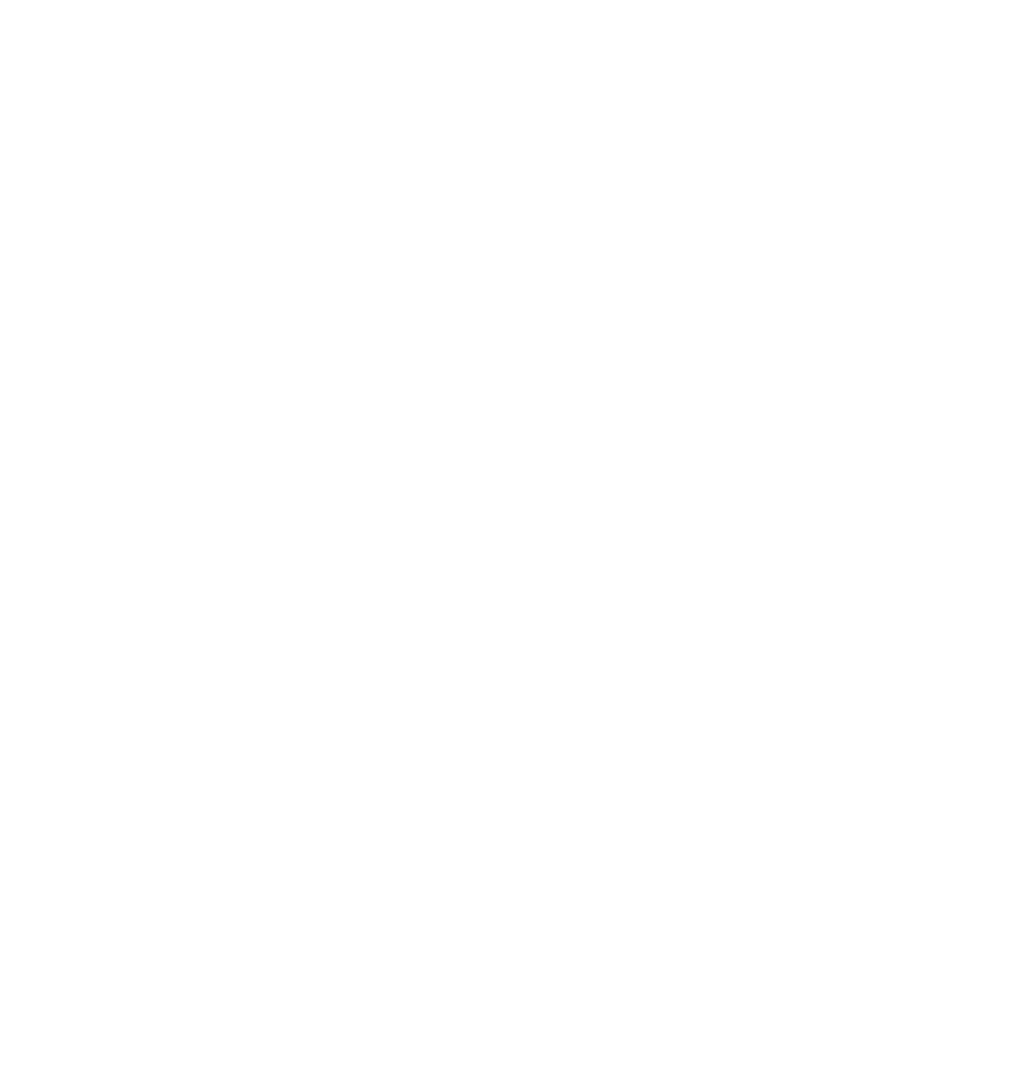
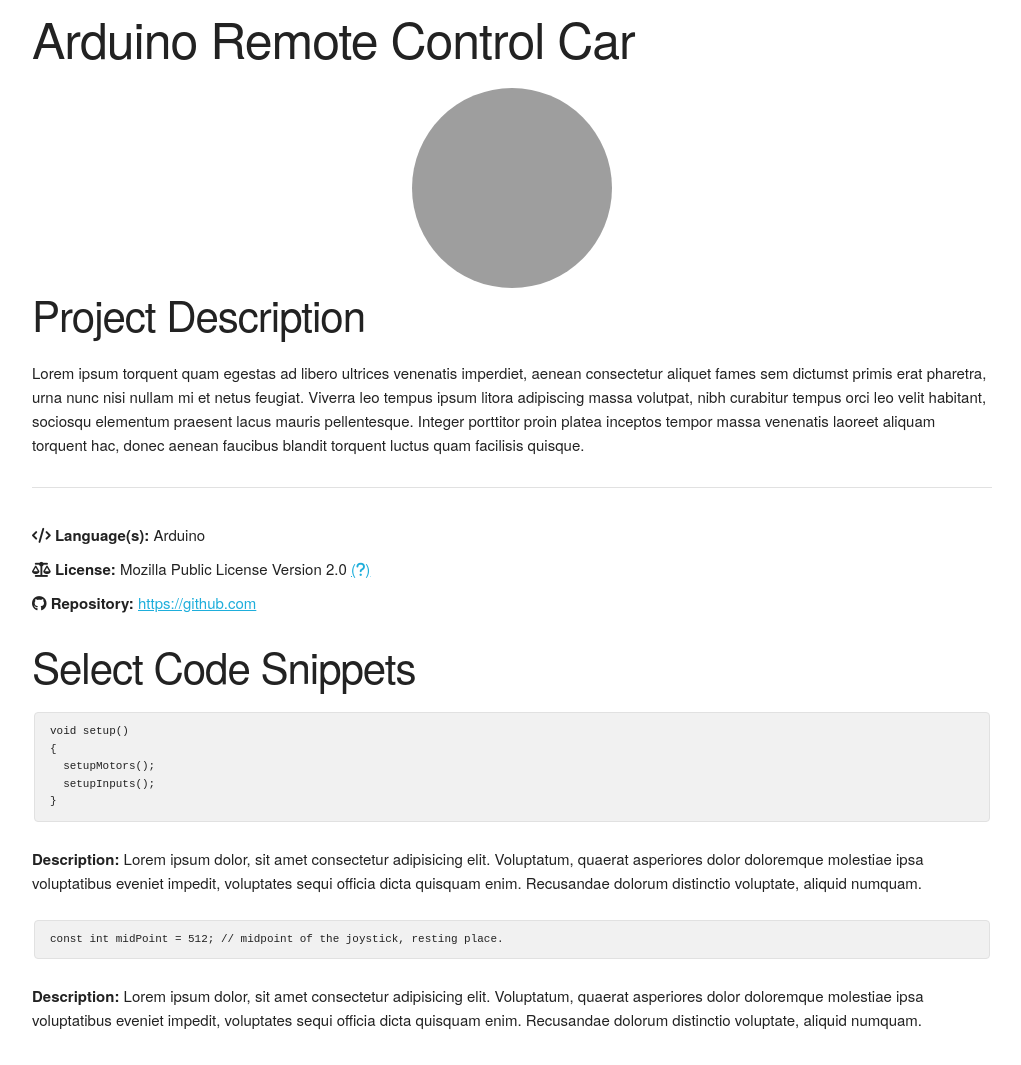
Before and after one commit to cspablocortez/ArduinoProjectPage, a plain HTML site: page index.html in a window 1280 px wide. Shown: the whole page, without its empty margins (128-1149 px from the left). Before the commit the page ends 800 px from the top, so only its background shows below. Drawn offline with Linux system fonts and the light colour scheme; grey boxes are pictures that could not be loaded.

Commit message:
Update index.html

```diff
--- a/index.html
+++ b/index.html
@@ -1,11 +1,53 @@
 <!DOCTYPE html>
 <html lang="en">
 <head>
-    <meta charset="UTF-8">
-    <meta name="viewport" content="width=device-width, initial-scale=1.0">
-    <title>Arduino Project Page</title>
+  <meta charset="UTF-8">
+  <meta name="viewport" content="width=device-width, initial-scale=1.0">
+  <title>Arduino Project</title>
+  <link rel="stylesheet" href="css/normalize.css">
+  <link rel="stylesheet" href="css/skeleton.css">
+  <link rel="stylesheet" href="https://cdnjs.cloudflare.com/ajax/libs/font-awesome/6.5.2/css/all.min.css" integrity="sha512-SnH5WK+bZxgPHs44uWIX+LLJAJ9/2PkPKZ5QiAj6Ta86w+fsb2TkcmfRyVX3pBnMFcV7oQPJkl9QevSCWr3W6A==" crossorigin="anonymous" referrerpolicy="no-referrer" />
 </head>
 <body>
+  <div class="container">
+    <h1>Arduino Remote Control Car</h1>
 
+    <section>
+      <img src="https://picsum.photos/200" alt="" style="border-radius: 100%; display: block; margin: 0 auto;">
+
+      <h2>Project Description</h2>
+      <p>Lorem ipsum torquent quam egestas ad libero ultrices venenatis imperdiet, aenean consectetur aliquet fames sem dictumst primis erat pharetra, urna nunc nisi nullam mi et netus feugiat. Viverra leo tempus ipsum litora adipiscing massa volutpat, nibh curabitur tempus orci leo velit habitant, sociosqu elementum praesent lacus mauris pellentesque. Integer porttitor proin platea inceptos tempor massa venenatis laoreet aliquam torquent hac, donec aenean faucibus blandit torquent luctus quam facilisis quisque.</p>
+    </section>
+
+
+    <section>
+      <hr>
+      <ul style="list-style-type: none;">
+        <li><i class="fa fa-code"></i><strong> Language(s): </strong>Arduino</li>
+        <li><strong></strong></li>
+        <li><i class="fa fa-balance-scale"></i><strong> License: </strong>Mozilla Public License Version 2.0 <a target="_blank" href="https://choosealicense.com">(<i class="fa-solid fa-question"></i>)</a></li>
+        <li><i class="fa-brands fa-github"></i><strong> Repository: </strong><a href="" target="_blank">https://github.com</a></li>
+      </ul>
+    </section>
+
+    <section>
+      <h2>Select Code Snippets</h2>
+      <div class="code-snippet">
+        <pre><code>void setup()
+{
+  setupMotors();
+  setupInputs();
+}</code></pre>
+    <p><strong>Description: </strong>Lorem ipsum dolor, sit amet consectetur adipisicing elit. Voluptatum, quaerat asperiores dolor doloremque molestiae ipsa voluptatibus eveniet impedit, voluptates sequi officia dicta quisquam enim. Recusandae dolorum distinctio voluptate, aliquid numquam.</p>
+      </div>
+
+      <div class="code-snippet">
+        <pre><code>const int midPoint = 512; // midpoint of the joystick, resting place.</code></pre>
+    <p><strong>Description: </strong>Lorem ipsum dolor, sit amet consectetur adipisicing elit. Voluptatum, quaerat asperiores dolor doloremque molestiae ipsa voluptatibus eveniet impedit, voluptates sequi officia dicta quisquam enim. Recusandae dolorum distinctio voluptate, aliquid numquam.</p>
+      </div>
+    </section>
+
+
+  </div>
 </body>
 </html>
```
